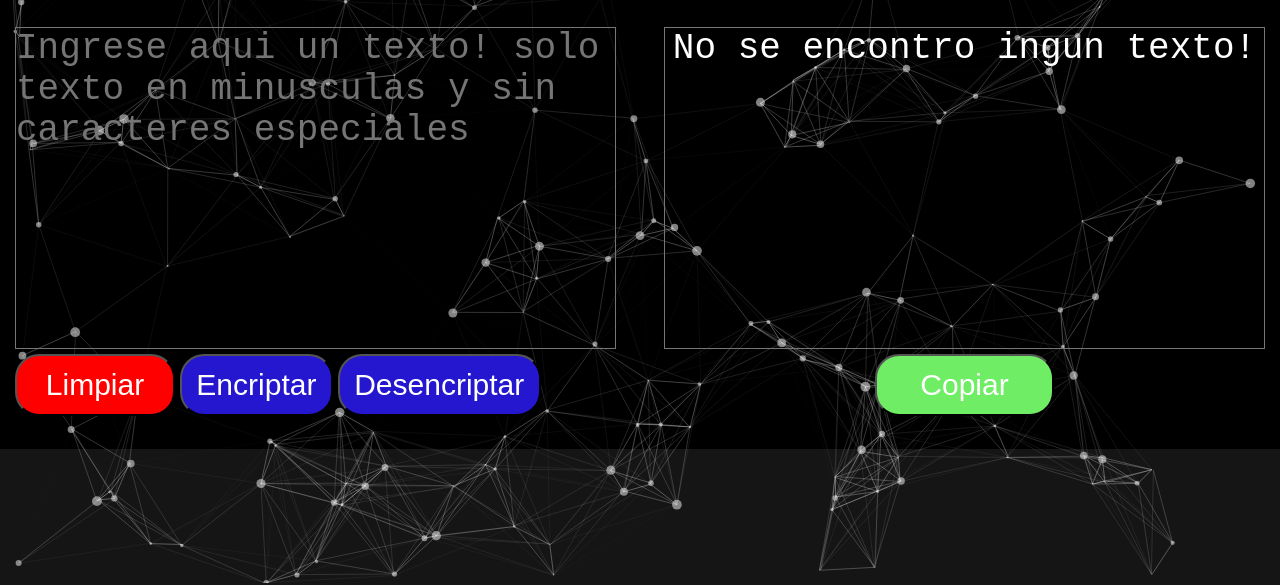
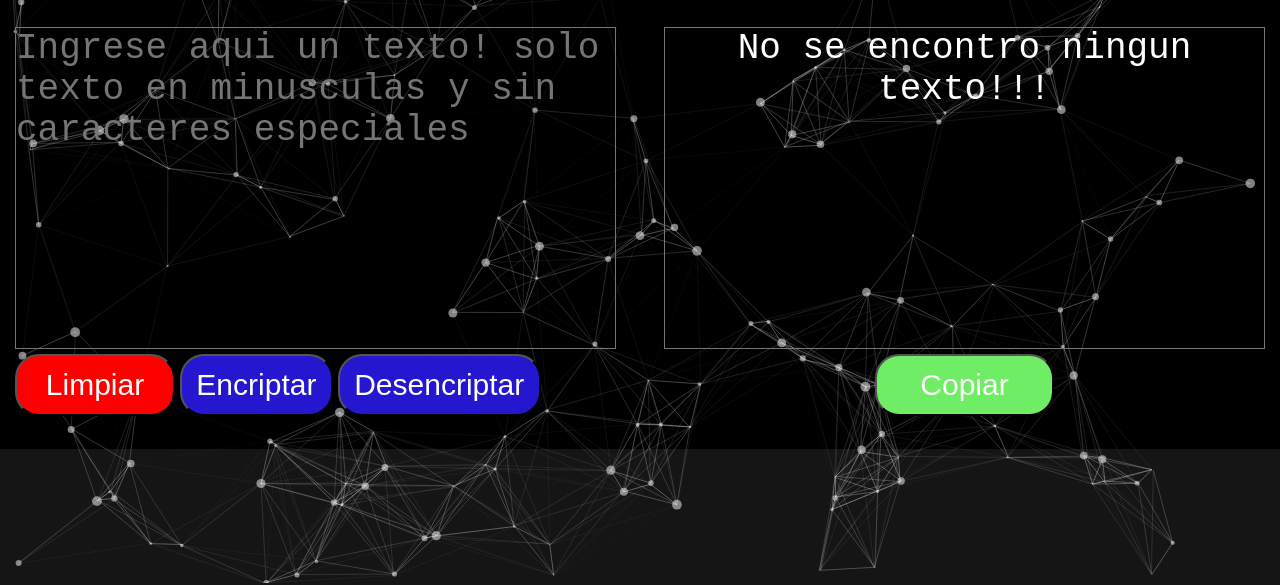
Before and after one commit to miradom51/desencripatador-challenger1-one, a plain HTML site: page index.html in a window 1280 px wide. Shown: the part 217-802 px from the top of the page. Drawn offline with Linux system fonts and the light colour scheme; animation ran at ten frames a second.

Commit message:
Update index.html

```diff
--- a/index.html
+++ b/index.html
@@ -34,7 +34,7 @@
 
         <div class="lado-left" >
             <h2 class="title2">ENCRIPTACION</h2>
-            <textarea class="input2" id="copiar-Area" type="text" placeholder="No hay texto a traducir">No se encontro ingun texto!</textarea>
+            <textarea class="input2" id="copiar-Area" type="text" placeholder="No hay texto a traducir">No se encontro ningun texto!!!</textarea>
             <button class="button4" id="copy" type="button" onclick="copiar()">Copiar</button>
         </div>
 
```
